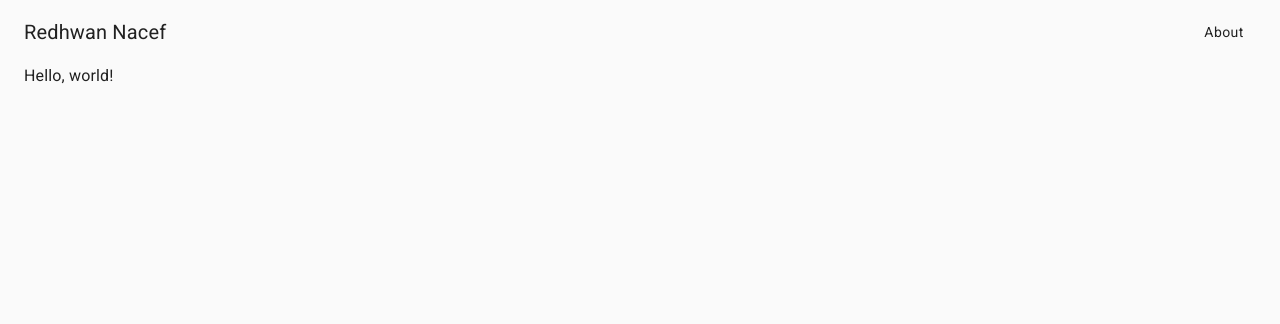
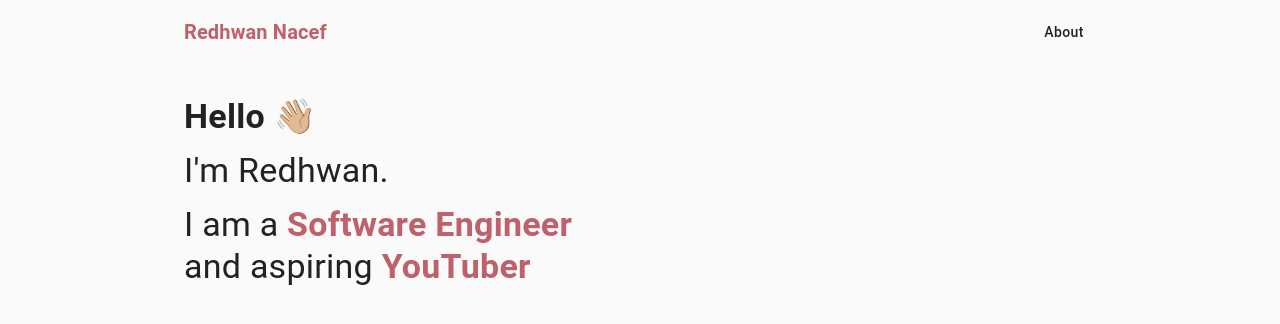
Before and after one commit to redhwannacef/redhwannacef.com, a React (Vite) app: page / in a window 1280 px wide. Shown: the top 324 px of the page. Built offline with nearby package versions, Linux system fonts and the light colour scheme.

Commit message:
Change font and add introduction text
Also add aliases for typography.

```diff
--- a/package.json
+++ b/package.json
@@ -8,7 +8,7 @@
     "serve": "vite preview"
   },
   "dependencies": {
-    "@fontsource/roboto": "^4.2.2",
+    "@fontsource/open-sans": "^4.2.2",
     "@material-ui/core": "^4.11.3",
     "history": "^5.0.0",
     "react": "^17.0.0",
--- a/src/App.jsx
+++ b/src/App.jsx
@@ -5,6 +5,11 @@ import Home from "./pages/home";
 import About from "./pages/about";
 
 const theme = createMuiTheme({
+  palette: {
+    text: {
+      primary: "#222222",
+    },
+  },
   typography: {
     button: {
       textTransform: "inherit",
--- a/src/components/Navbar.jsx
+++ b/src/components/Navbar.jsx
@@ -4,27 +4,34 @@ import AppBar from "@material-ui/core/AppBar";
 import Toolbar from "@material-ui/core/Toolbar";
 import Button from "@material-ui/core/Button";
 import { Link as RouterLink } from "react-router-dom";
-import { Link } from "@material-ui/core";
+import { Container, Link } from "@material-ui/core";
 
-const useStyles = makeStyles((theme) => ({
+const useStyles = makeStyles({
   toolbar: { justifyContent: "space-between" },
-}));
+});
 
 const Navbar = () => {
   const classes = useStyles();
 
   return (
     <AppBar position="static" color="transparent" elevation={0}>
-      <Toolbar className={classes.toolbar}>
-        <Link component={RouterLink} to="/" variant="h6" color="inherit">
-          Redhwan Nacef
+      <Container maxWidth="md">
+        <Toolbar className={classes.toolbar} disableGutters>
+          <Link
+            component={RouterLink}
+            to="/"
+            variant="h6"
+            style={{ color: "#bf616a" }}
+          >
+            <b>Redhwan Nacef</b>
           </Link>
           <nav>
-          <Button component={RouterLink} to="about">
+            <Button component={RouterLink} to="/about">
               About
             </Button>
           </nav>
         </Toolbar>
+      </Container>
     </AppBar>
   );
 };
--- /dev/null
+++ b/src/components/Typography.jsx
@@ -0,0 +1,14 @@
+import React from "react";
+import { Typography } from "@material-ui/core";
+
+export const H1 = (props) => <Text variant="h1" {...props} />;
+export const H2 = (props) => <Text variant="h2" {...props} />;
+export const H3 = (props) => <Text variant="h3" {...props} />;
+export const H4 = (props) => <Text variant="h4" {...props} />;
+export const H5 = (props) => <Text variant="h5" {...props} />;
+export const H6 = (props) => <Text variant="h6" {...props} />;
+export const P = (props) => <Text variant="body1" {...props} />;
+
+const Text = ({ bold = false, children, ...props }) => (
+  <Typography {...props}>{bold ? <b>{children}</b> : children}</Typography>
+);
--- a/src/main.jsx
+++ b/src/main.jsx
@@ -1,7 +1,7 @@
 import React from "react";
 import ReactDOM from "react-dom";
 import App from "./App";
-import "@fontsource/roboto"
+import "@fontsource/open-sans";
 
 const rootElement = document.getElementById("root");
 const render = rootElement.hasChildNodes() ? ReactDOM.hydrate : ReactDOM.render;
--- a/src/pages/about/About.jsx
+++ b/src/pages/about/About.jsx
@@ -5,7 +5,7 @@ import Navbar from "../../components/Navbar";
 const About = () => (
   <>
     <Navbar />
-    <Container maxWidth="xl">
+    <Container maxWidth="md">
       <Typography>Hello, from the about page!</Typography>
     </Container>
   </>
--- a/src/pages/home/Home.jsx
+++ b/src/pages/home/Home.jsx
@@ -1,12 +1,44 @@
 import React from "react";
-import { Container, Typography } from "@material-ui/core";
+import { Container, Grid } from "@material-ui/core";
 import Navbar from "../../components/Navbar";
+import Link from "@material-ui/core/Link";
+import { H4 } from "../../components/Typography";
 
 const Home = () => (
   <>
     <Navbar />
-    <Container maxWidth="xl">
-      <Typography>Hello, world!</Typography>
+    <Container maxWidth="md" style={{ marginTop: "2rem" }}>
+      <Grid container>
+        <Grid item xs={12} md={6}>
+          <H4 bold gutterBottom>
+            Hello 👋🏼
+          </H4>
+          <H4 gutterBottom>I'm Redhwan.</H4>
+          <H4>
+            I am a{" "}
+            <Link
+              href="https://github.com/redhwannacef"
+              style={{ color: "#bf616a" }}
+              target="_blank"
+              rel="noopener noreferrer"
+            >
+              <b>Software Engineer</b>
+            </Link>
+          </H4>
+          <H4>
+            and aspiring{" "}
+            <Link
+              href="https://youtube.com/redhwannacef"
+              style={{ color: "#bf616a" }}
+              target="_blank"
+              rel="noopener noreferrer"
+            >
+              <b>YouTuber</b>
+            </Link>
+          </H4>
+        </Grid>
+        <Grid />
+      </Grid>
     </Container>
   </>
 );
```
Also changed, not shown: 1 other file (tests, documents, lock files or other folders). Lines whose indentation alone changed are shown as unchanged.
